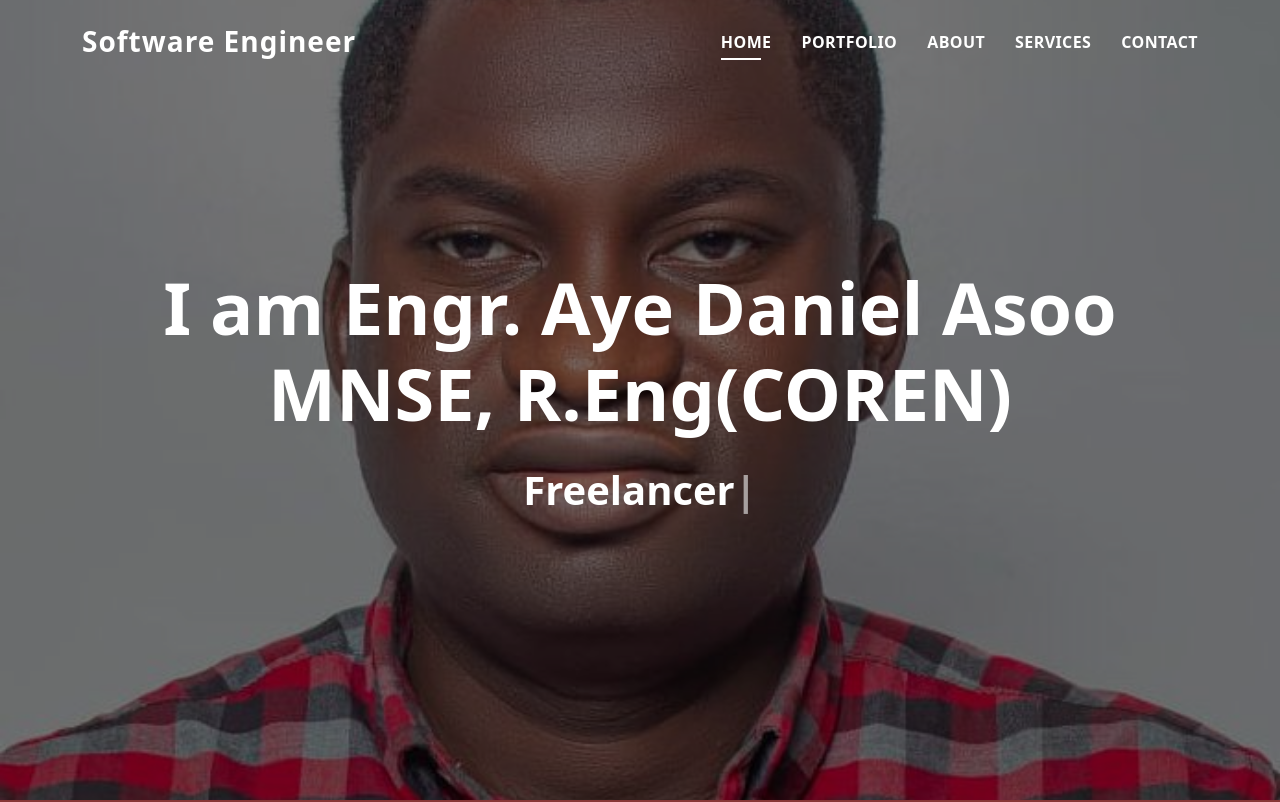
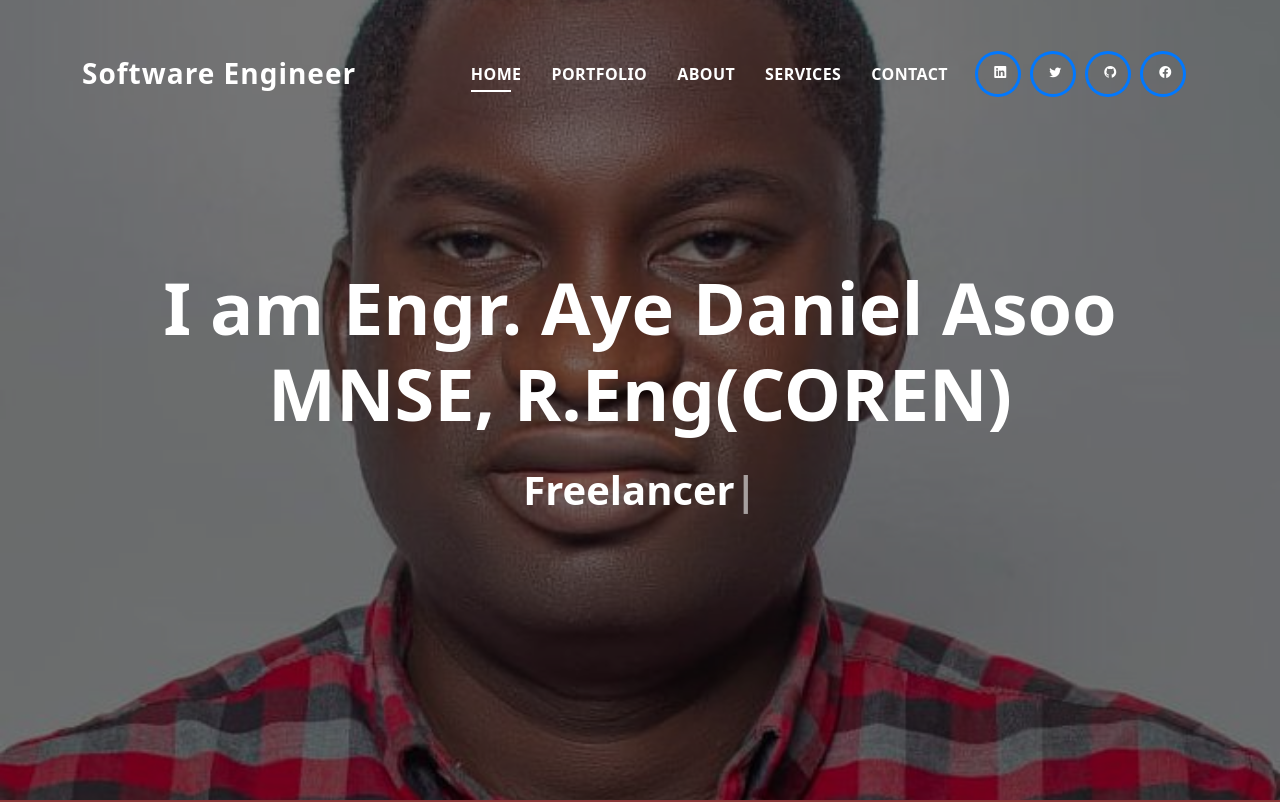
Before and after one commit to Alaska01/Portfolio-Aye, a plain HTML site: page index.html in a window 1280 px wide. Shown: the top 802 px of the page. Drawn offline with Linux system fonts and the light colour scheme.

Commit message:
Add social media button top of page

```diff
--- a/index.html
+++ b/index.html
@@ -53,6 +53,34 @@
             <li><a class="nav-link scrollto" href="#about">About</a></li>
             <li><a class="nav-link scrollto" href="#services">Services</a></li>
             <li><a class="nav-link scrollto" href="#contact">Contact</a></li>
+            <li><div class="socials">
+              <ul>
+                <li>
+                  <a href="https://www.linkedin.com/in/daniel-asoo-aye/" target="_blank"
+                    ><span class="ico-circle"
+                      ><i class="bi bi-linkedin"></i></span
+                  ></a>
+                </li>
+                <li>
+                  <a href="https://twitter.com/AyeAsoo" target="_blank"
+                    ><span class="ico-circle"
+                      ><i class="bi bi-twitter"></i></span
+                  ></a>
+                </li>
+                <li>
+                  <a href="https://github.com/Alaska01" target="_blank"
+                    ><span class="ico-circle"
+                      ><i class="bi bi-github"></i></span
+                  ></a>
+                </li>
+                <li>
+                  <a href="https://web.facebook.com/ayeasoo/" target="_blank"
+                    ><span class="ico-circle"
+                      ><i class="bi bi-facebook"></i></span
+                  ></a>
+                </li>
+              </ul>
+            </div></li>
           </ul>
           <i class="bi bi-list mobile-nav-toggle"></i>
         </nav>
@@ -64,6 +92,7 @@
     <!-- End Header -->
 
     <!-- ======= Hero Section ======= -->
+
     <div
       id="hero"
       class="hero route bg-image"
```
